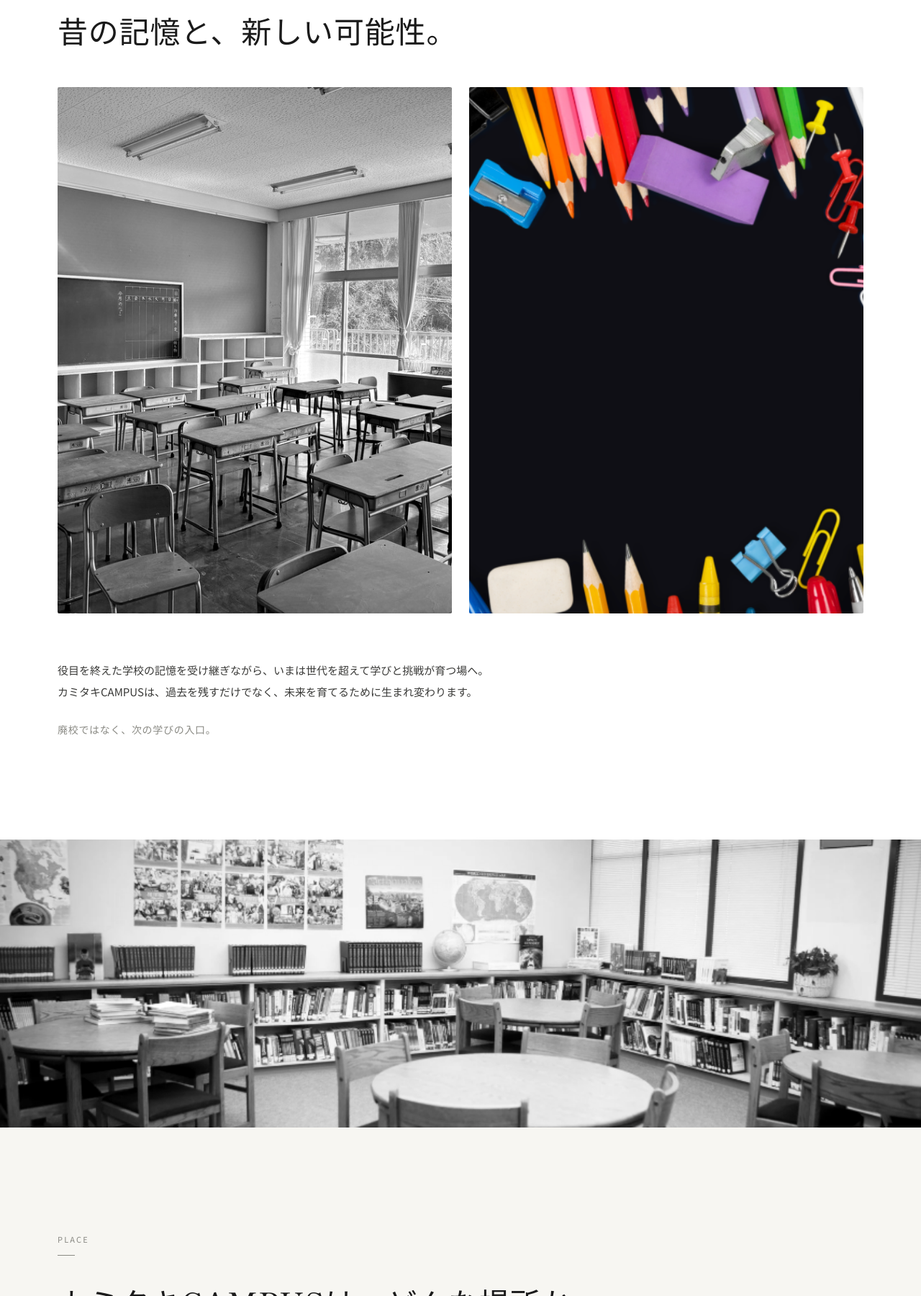
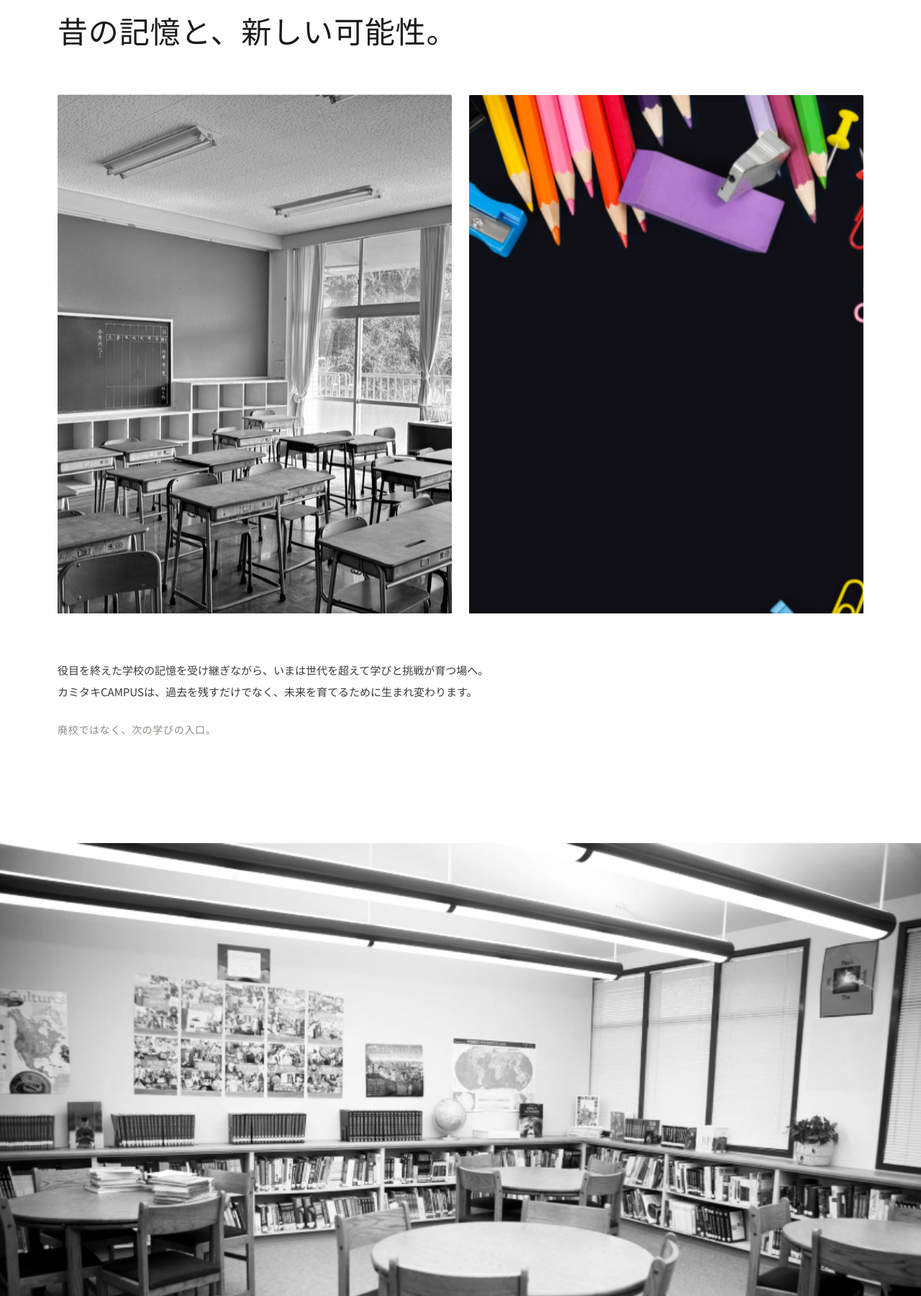
Before and after one commit to nakamurakzk2/kamitakiCAMPUS, a plain HTML site: page index.html in a window 1280 px wide. Shown: the part 1000-2800 px from the top of the page at 72% size. Drawn offline with Linux system fonts and the light colour scheme.

Commit message:
Add parallax image effects

```diff
--- a/index.html
+++ b/index.html
@@ -65,11 +65,11 @@
         <p class="section-label anim-target">CONCEPT</p>
         <h2 class="section-heading anim-target">昔の記憶と、新しい可能性。</h2>
         <div class="concept-grid">
-          <div class="concept-photo concept-photo--mono anim-target">
-            <img src="images/04.jpeg" alt="学校の記憶 — 黒板と机が並ぶ教室" loading="lazy">
+          <div class="concept-photo concept-photo--mono parallax-wrap anim-target">
+            <img src="images/04.jpeg" alt="学校の記憶 — 黒板と机が並ぶ教室" class="parallax-img" loading="lazy">
           </div>
-          <div class="concept-photo concept-photo--color anim-target">
-            <img src="images/03.png" alt="新しい可能性 — 学びの道具たち" loading="lazy">
+          <div class="concept-photo concept-photo--color parallax-wrap anim-target">
+            <img src="images/03.png" alt="新しい可能性 — 学びの道具たち" class="parallax-img" loading="lazy">
           </div>
         </div>
         <div class="concept-text anim-target">
@@ -80,8 +80,8 @@
     </section>
 
     <!-- ========== Photo Break ========== -->
-    <div class="photo-break anim-target">
-      <img src="images/02.png" alt="図書室の風景 — 学校の記憶" loading="lazy">
+    <div class="photo-break parallax-wrap anim-target">
+      <img src="images/02.png" alt="図書室の風景 — 学校の記憶" class="parallax-img" loading="lazy">
     </div>
 
     <!-- ========== 03. Place ========== -->
@@ -92,8 +92,8 @@
         <p class="section-lead body-text anim-target">城下町の歴史と自然が残る大多喜で、宿泊・学び・実践がひとつになるローカルキャンパス。<br class="pc-only">観光で終わらない滞在を生み、地域の困りごとを次の挑戦に変えていく場所です。</p>
         <div class="place-cards">
           <article class="place-card anim-target">
-            <div class="place-card-photo">
-              <img src="images/01.png" alt="泊まる — 教室を活用した滞在空間" loading="lazy">
+            <div class="place-card-photo parallax-wrap">
+              <img src="images/01.png" alt="泊まる — 教室を活用した滞在空間" class="parallax-img" loading="lazy">
             </div>
             <div class="place-card-body">
               <h3 class="place-card-title">泊まる</h3>
@@ -101,8 +101,8 @@
             </div>
           </article>
           <article class="place-card anim-target">
-            <div class="place-card-photo">
-              <img src="images/08.jpeg" alt="学ぶ — 地元住民と来訪者の話し合い" loading="lazy">
+            <div class="place-card-photo parallax-wrap">
+              <img src="images/08.jpeg" alt="学ぶ — 地元住民と来訪者の話し合い" class="parallax-img" loading="lazy">
             </div>
             <div class="place-card-body">
               <h3 class="place-card-title">学ぶ</h3>
@@ -110,8 +110,8 @@
             </div>
           </article>
           <article class="place-card anim-target">
-            <div class="place-card-photo">
-              <img src="images/07.jpeg" alt="実践する — 地域のマルシェの賑わい" loading="lazy">
+            <div class="place-card-photo parallax-wrap">
+              <img src="images/07.jpeg" alt="実践する — 地域のマルシェの賑わい" class="parallax-img" loading="lazy">
             </div>
             <div class="place-card-body">
               <h3 class="place-card-title">実践する</h3>
@@ -131,16 +131,16 @@
           <div class="community-text anim-target">
             <p class="body-text">ここで感じたことや学んだことが、別の場所で語られ、また戻ってくる。町民と訪れる人の交流から、観光で終わらない深い関わりが育っていきます。</p>
           </div>
-          <div class="community-photo anim-target">
-            <img src="images/05.png" alt="交流の場面 — 教室で集う人々" loading="lazy">
+          <div class="community-photo parallax-wrap anim-target">
+            <img src="images/05.png" alt="交流の場面 — 教室で集う人々" class="parallax-img" loading="lazy">
           </div>
         </div>
         <div class="community-gallery anim-target">
-          <div class="community-gallery-item">
-            <img src="images/10.jpeg" alt="廊下から町を眺める人々" loading="lazy">
+          <div class="community-gallery-item parallax-wrap">
+            <img src="images/10.jpeg" alt="廊下から町を眺める人々" class="parallax-img" loading="lazy">
           </div>
-          <div class="community-gallery-item">
-            <img src="images/06.png" alt="校舎の全景と校庭" loading="lazy">
+          <div class="community-gallery-item parallax-wrap">
+            <img src="images/06.png" alt="校舎の全景と校庭" class="parallax-img" loading="lazy">
           </div>
         </div>
         <div class="loop anim-target">
--- a/script.js
+++ b/script.js
@@ -5,6 +5,7 @@
 document.addEventListener('DOMContentLoaded', () => {
   initHeaderScroll();
   initScrollAnimations();
+  initParallax();
   initMobileMenu();
   initSmoothScroll();
 });
@@ -58,6 +59,57 @@ function initScrollAnimations() {
   targets.forEach((target) => observer.observe(target));
 }
 
+/* --- Parallax --- */
+function initParallax() {
+  const items = document.querySelectorAll('.parallax-img');
+  if (!items.length || window.matchMedia('(prefers-reduced-motion: reduce)').matches) return;
+
+  const visibleSet = new Set();
+
+  const observer = new IntersectionObserver(
+    (entries) => {
+      entries.forEach((entry) => {
+        if (entry.isIntersecting) {
+          visibleSet.add(entry.target);
+        } else {
+          visibleSet.delete(entry.target);
+        }
+      });
+    },
+    { rootMargin: '100px 0px' }
+  );
+
+  items.forEach((img) => observer.observe(img));
+
+  let ticking = false;
+
+  function updateParallax() {
+    const winH = window.innerHeight;
+
+    visibleSet.forEach((img) => {
+      const wrap = img.parentElement;
+      const rect = wrap.getBoundingClientRect();
+      // 0 = top of wrap at bottom of viewport, 1 = bottom of wrap at top of viewport
+      const progress = (winH - rect.top) / (winH + rect.height);
+      // Map to a small offset range: -20px to +20px
+      const offset = (progress - 0.5) * 40;
+      img.style.transform = `translateY(${offset}px)`;
+    });
+
+    ticking = false;
+  }
+
+  window.addEventListener('scroll', () => {
+    if (!ticking) {
+      ticking = true;
+      requestAnimationFrame(updateParallax);
+    }
+  }, { passive: true });
+
+  // Initial position
+  requestAnimationFrame(updateParallax);
+}
+
 /* --- Mobile Menu --- */
 function initMobileMenu() {
   const btn = document.getElementById('mobileMenuBtn');
--- a/style.css
+++ b/style.css
@@ -808,6 +808,39 @@ h1, h2, h3 {
 }
 
 /* ============================================
+   Parallax
+   ============================================ */
+.parallax-wrap {
+  overflow: hidden;
+}
+
+.parallax-img {
+  will-change: transform;
+  transform: translateY(0);
+}
+
+/* 各コンテナごとの画像拡大（動く余白を確保） */
+.concept-photo .parallax-img,
+.community-photo .parallax-img,
+.community-gallery-item .parallax-img {
+  height: 115%;
+  width: 100%;
+  object-fit: cover;
+}
+
+.photo-break .parallax-img {
+  height: 130%;
+  width: 100%;
+  object-fit: cover;
+}
+
+.place-card-photo .parallax-img {
+  height: 115%;
+  width: 100%;
+  object-fit: cover;
+}
+
+/* ============================================
    Scroll Animation
    ============================================ */
 .anim-target {
```
